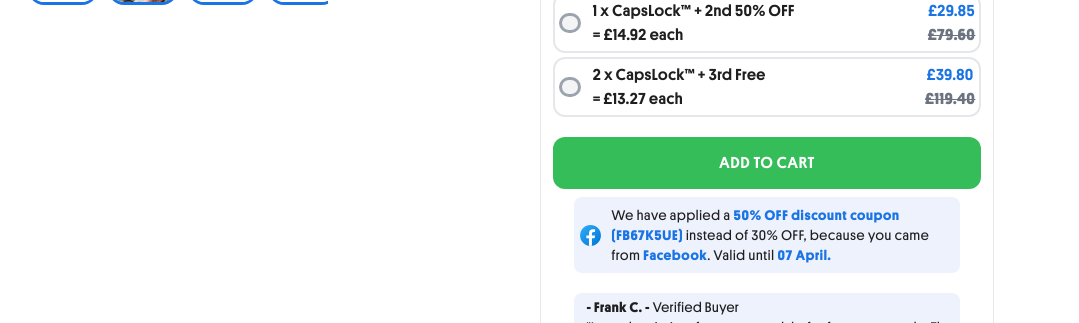
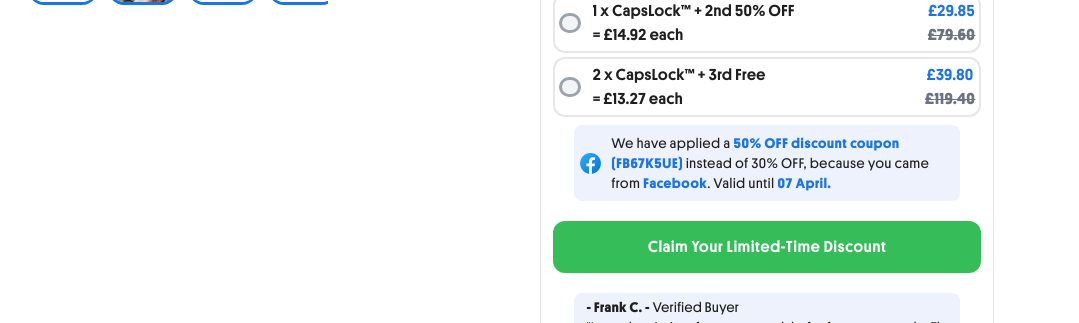
Before and after one commit to KolyStudio/Vehicules, a Next.js app: page / in a window 1280 px wide. Shown: the part 780-1103 px from the top of the page, without its empty margins (136-1215 px from the left). Built offline with nearby package versions, Linux system fonts and the light colour scheme.

Commit message:
first commit

```diff
--- a/components/Details.js
+++ b/components/Details.js
@@ -343,6 +343,19 @@ console.log(link);
           </article>
 
         </section>
+
+        <section className='mt-5 flex lg:mx-auto lg:mt-2 md:mt-2 justify-center items-center space-x-2 rounded-lg bg-[#eef2fd]   p-1 py-2 text-sm md:mx-auto lg:m-0 md:w-3/5 lg:w-[90%] tracking-wider'>
+        <img
+                alt='produit.price'
+                src='icons/fb.svg'
+                className='w-[25px]  '
+              />
+        <h3 className="">
+           We have applied a <strong className="text-[#1b74e4]"> 50% OFF discount coupon (FB67K5UE)</strong> instead of 30% OFF, because you came from <strong className="text-[#1b74e4]">Facebook</strong>. Valid until <strong className="text-[#1b74e4]">07 April.</strong>
+        </h3>
+      </section>
+
+
         <section className=' md:m-auto lg:m-0'>
           <button
             onClick={AddToCart}
@@ -369,20 +382,11 @@ console.log(link);
               ""
             )}
 
-            <div>ADD TO CART</div>
+            <div>Claim Your Limited-Time Discount</div>
           </button>
         </section>
 
-       <section className='mt-5 flex lg:mx-auto lg:mt-2 md:mt-2 justify-center items-center space-x-2 rounded-lg bg-[#eef2fd]   p-1 py-2 text-sm md:mx-auto lg:m-0 md:w-3/5 lg:w-[90%] tracking-wider'>
-        <img
-                alt='produit.price'
-                src='icons/fb.svg'
-                className='w-[25px]  '
-              />
-        <h3 className="">
-           We have applied a <strong className="text-[#1b74e4]"> 50% OFF discount coupon (FB67K5UE)</strong> instead of 30% OFF, because you came from <strong className="text-[#1b74e4]">Facebook</strong>. Valid until <strong className="text-[#1b74e4]">07 April.</strong>
-        </h3>
-      </section>
+
 
 
 
@@ -430,7 +434,7 @@ console.log(link);
               ""
             )}
 
-            <div>ADD TO CART</div>
+            <div>Claim Your Limited-Time Discount</div>
                   </button>
                 </div>
               ) : null}
```
